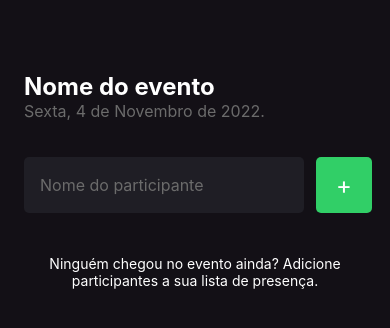
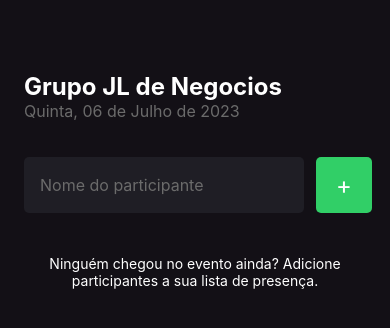
Before and after one commit to WeslleyWashington/ignite-app, a React Native app: screen / in a window 390 px wide. Shown: the top 328 px of the page. Built offline with nearby package versions, Linux system fonts and the light colour scheme.

Commit message:
creating first project with React Native

```diff
--- a/src/screens/Home/index.tsx
+++ b/src/screens/Home/index.tsx
@@ -35,11 +35,11 @@ export function Home() {
   return (
     <View style={styles.container}>
       <Text style={styles.eventName}>
-        Nome do evento
+        Grupo JL de Negocios
       </Text>
 
       <Text style={styles.eventDate}>
-        Sexta, 4 de Novembro de 2022.
+        Quinta, 06 de Julho de 2023
       </Text>
 
       <View style={styles.form}>
```
